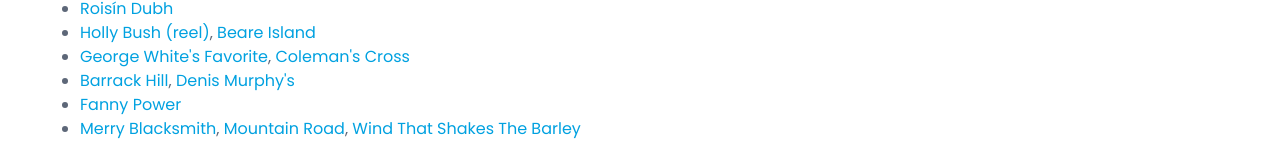
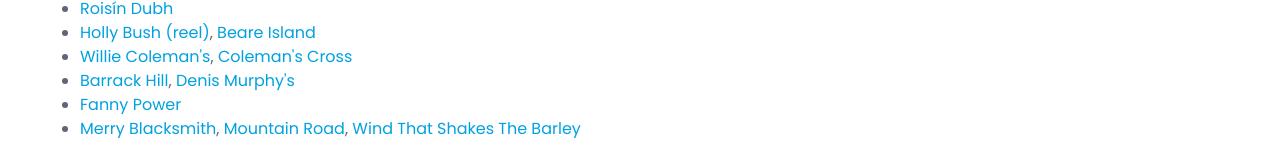
Before and after one commit to ivarley/ceol.io, a plain HTML site: page sessions/austin/mueller/2023-03-30.html in a window 1280 px wide. Shown: the part 617-758 px from the top of the page. Drawn offline with Linux system fonts and the light colour scheme.

Commit message:
Fixed a tune

```diff
--- a/sessions/austin/mueller/2023-03-30.html
+++ b/sessions/austin/mueller/2023-03-30.html
@@ -66,7 +66,7 @@
                 <li><a href="https://thesession.org/tunes/120#setting34113">Maids Of Mitchellstown</a>, <a href="https://thesession.org/tunes/263">Porthole Of The Kelp</a><br></li>
                 <li><a href="https://thesession.org/tunes/4184">Roisín Dubh</a><br></li>
                 <li><a href="https://thesession.org/tunes/1566">Holly Bush (reel)</a>, <a href="https://thesession.org/tunes/696#setting696">Beare Island</a><br></li>
-                <li><a href="https://thesession.org/tunes/718#setting13788">George White's Favorite</a>, <a href="https://thesession.org/tunes/1706">Coleman's Cross</a><br></li>
+                <li><a href="https://thesession.org/tunes/476#setting476">Willie Coleman's</a>, <a href="https://thesession.org/tunes/1706">Coleman's Cross</a><br></li>
                 <li><a href="https://thesession.org/tunes/1014#setting36600">Barrack Hill</a>, <a href="https://thesession.org/tunes/159">Denis Murphy's</a><br></li>
                 <li><a href="https://thesession.org/tunes/957">Fanny Power</a><br></li>
                 <li><a href="https://thesession.org/tunes/72#setting72">Merry Blacksmith</a>, <a href="https://thesession.org/tunes/68#setting33393">Mountain Road</a>, <a href="https://thesession.org/tunes/116#setting116">Wind That Shakes The Barley</a><br></li>
```
